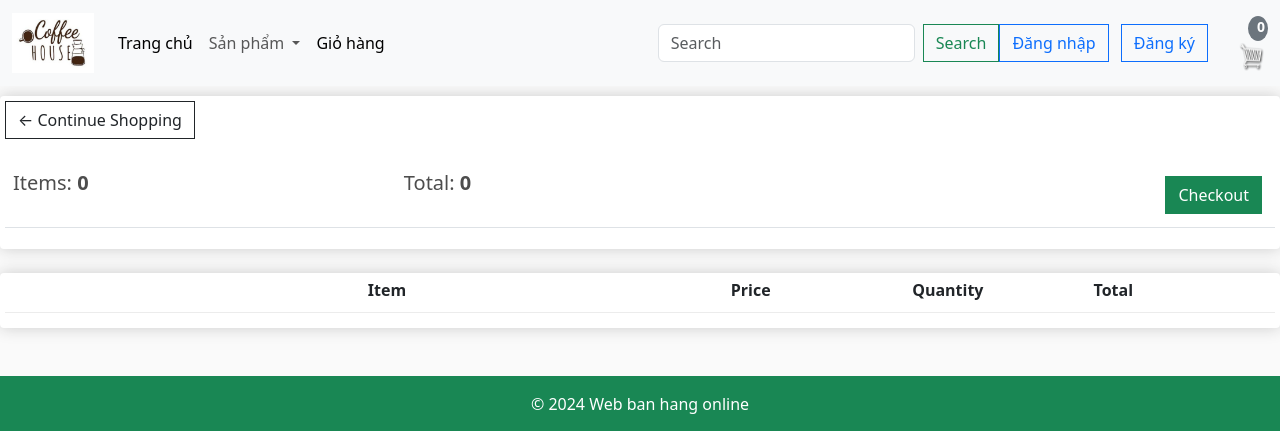
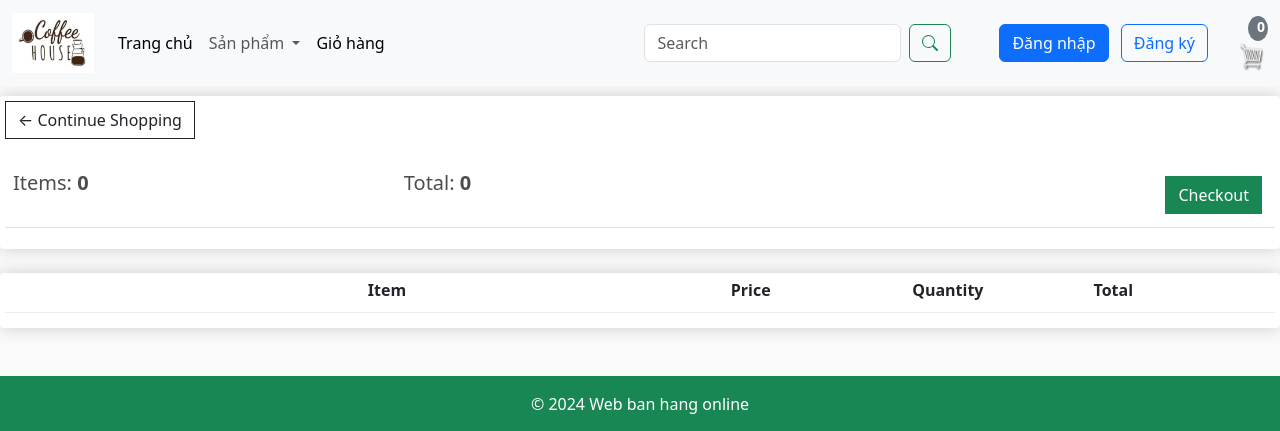
Before and after one commit to dungtuquyat/Python, a Django app: page /cart/ in a window 1280 px wide. Shown: the top 431 px of the page. Run offline with Django 5.2, Linux system fonts and the light colour scheme; data comes from the database, SQL or seed files in the repository; lists and menus that the app fills with data are empty.

Commit message:
first commit

```diff
--- a/app/templates/app/base.html
+++ b/app/templates/app/base.html
@@ -84,18 +84,22 @@
                     <form class="d-flex" role="search" method="POST" action="{% url 'search' %}">
                         {% csrf_token %}
                         <input class="form-control me-2" type="search" placeholder="Search" aria-label="Search" name="searched">
-                        <button class="btn btn-outline-success" type="submit">Search</button>
+                        <button class="btn btn-outline-success rounded-2 me-5 d-flex align-items-center justify-content-center" type="submit">
+                            <svg xmlns="http://www.w3.org/2000/svg" width="16" height="16" fill="currentColor" class="bi bi-search" viewBox="0 0 16 16">
+                                <path d="M11.742 10.344a6.5 6.5 0 1 0-1.397 1.398h-.001q.044.06.098.115l3.85 3.85a1 1 0 0 0 1.415-1.414l-3.85-3.85a1 1 0 0 0-.115-.1zM12 6.5a5.5 5.5 0 1 1-11 0 5.5 5.5 0 0 1 11 0"/>
+                              </svg>
+                        </button>
                     </form>
                     <div class="d-flex align-items-center">
                         {% if request.user.is_authenticated %}
                             <div class="form-inline my-2 my-lg-0">
                                 <span class="me-2">Hello {{ request.user }}</span>
-                                <a class="btn btn-outline-secondary" href="{% url 'logout' %}">Logout</a>
+                                <a class="btn btn-outline-secondary rounded-2" href="{% url 'logout' %}">Logout</a>
                             </div>
                         {% else %}
                             <div class="form-inline my-2 my-lg-0">
-                                <a class="btn btn-outline-primary me-2" href="{% url 'login' %}">Đăng nhập</a>
-                                <a class="btn btn-outline-primary" href="{% url 'register' %}">Đăng ký</a>
+                                <a class="btn btn-primary rounded-2 me-2" href="{% url 'login' %}">Đăng nhập</a>
+                                <a class="btn btn-outline-primary rounded-2" href="{% url 'register' %}">Đăng ký</a>
                             </div>
                         {% endif %}
                         <div class="form-inline my-2 my-lg-0 ms-3">
```
